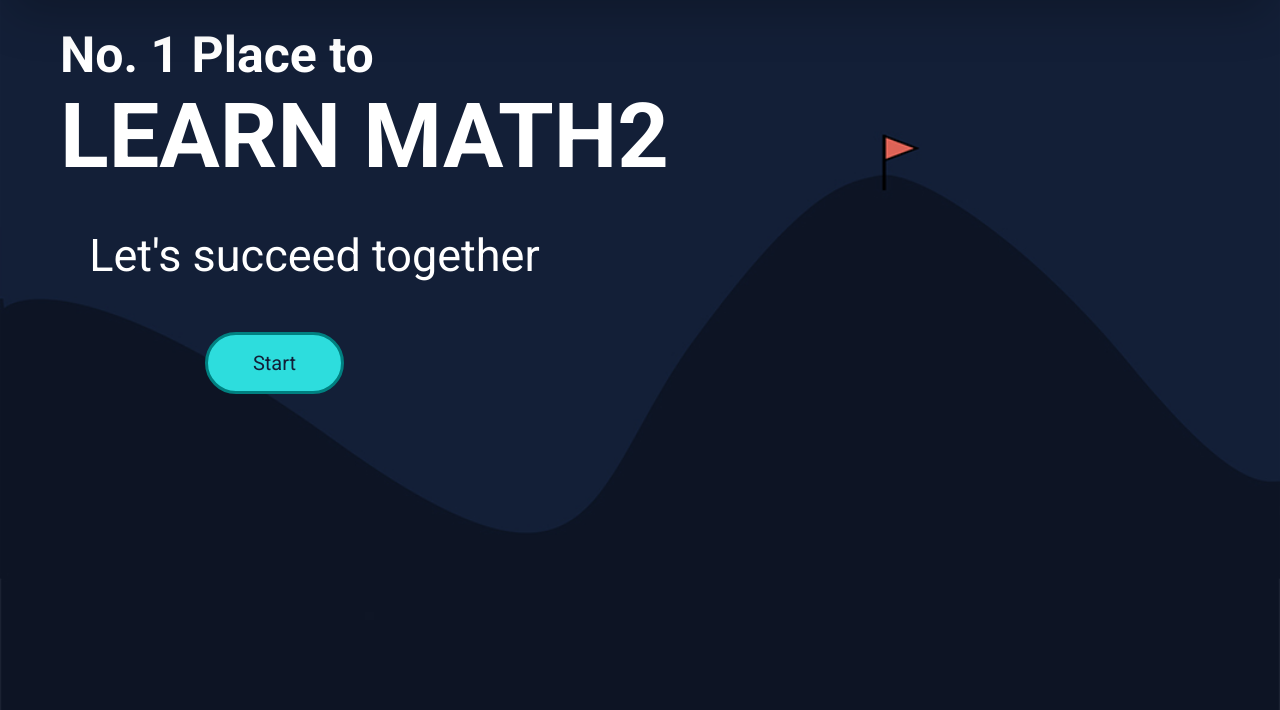
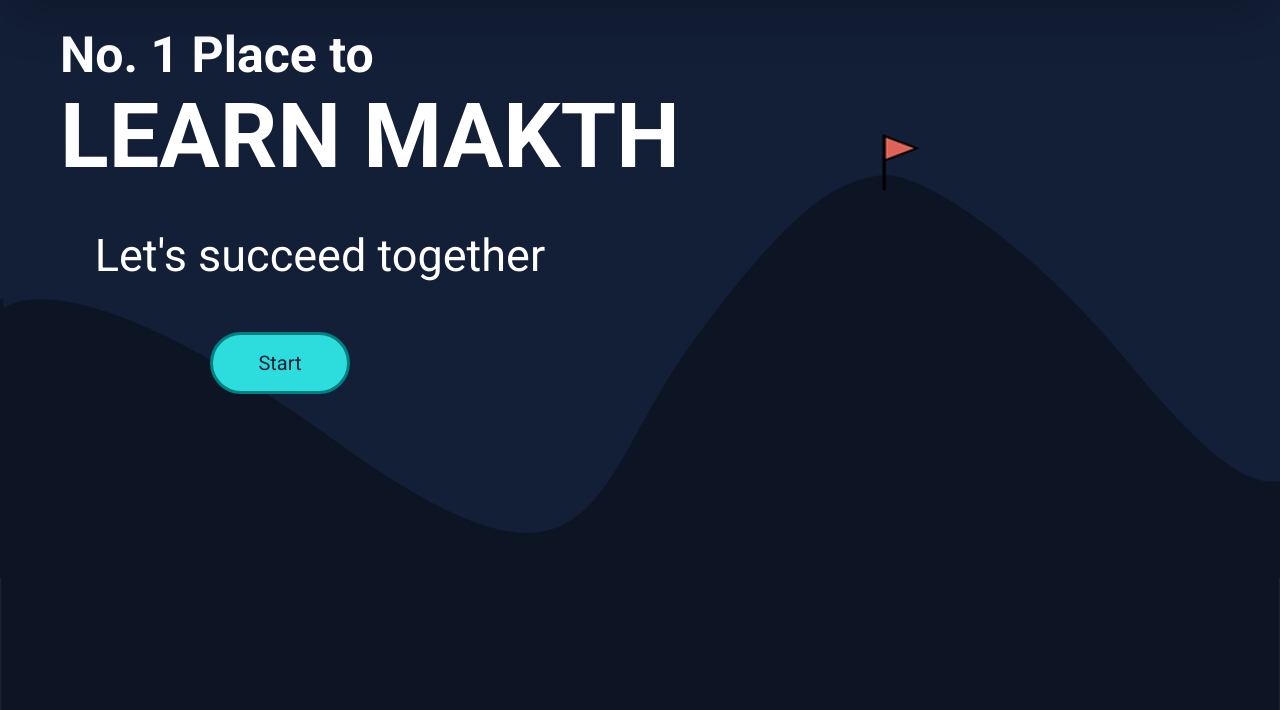
Before and after one commit to valvido/math-lessons, a website built with Vite: page index.html in a window 1280 px wide. Shown: the part 90-800 px from the top of the page. Built offline with nearby package versions, Linux system fonts and the light colour scheme.

Commit message:
Update config

```diff
--- a/index.html
+++ b/index.html
@@ -46,7 +46,7 @@
     <!--Home-->
     <div class="home" id="home">
       <div class="home__container">
-        <h1 class="home__heading">No. 1 Place to <span>learn Math2</span></h1>
+        <h1 class="home__heading">No. 1 Place to <span>learn Makth</span></h1>
         <p class="home__description">Let's succeed together</p>
         <button class="main__btn">
           <a href="#sign-up">Start</a>
```
Also changed, not shown: 1 other file.
